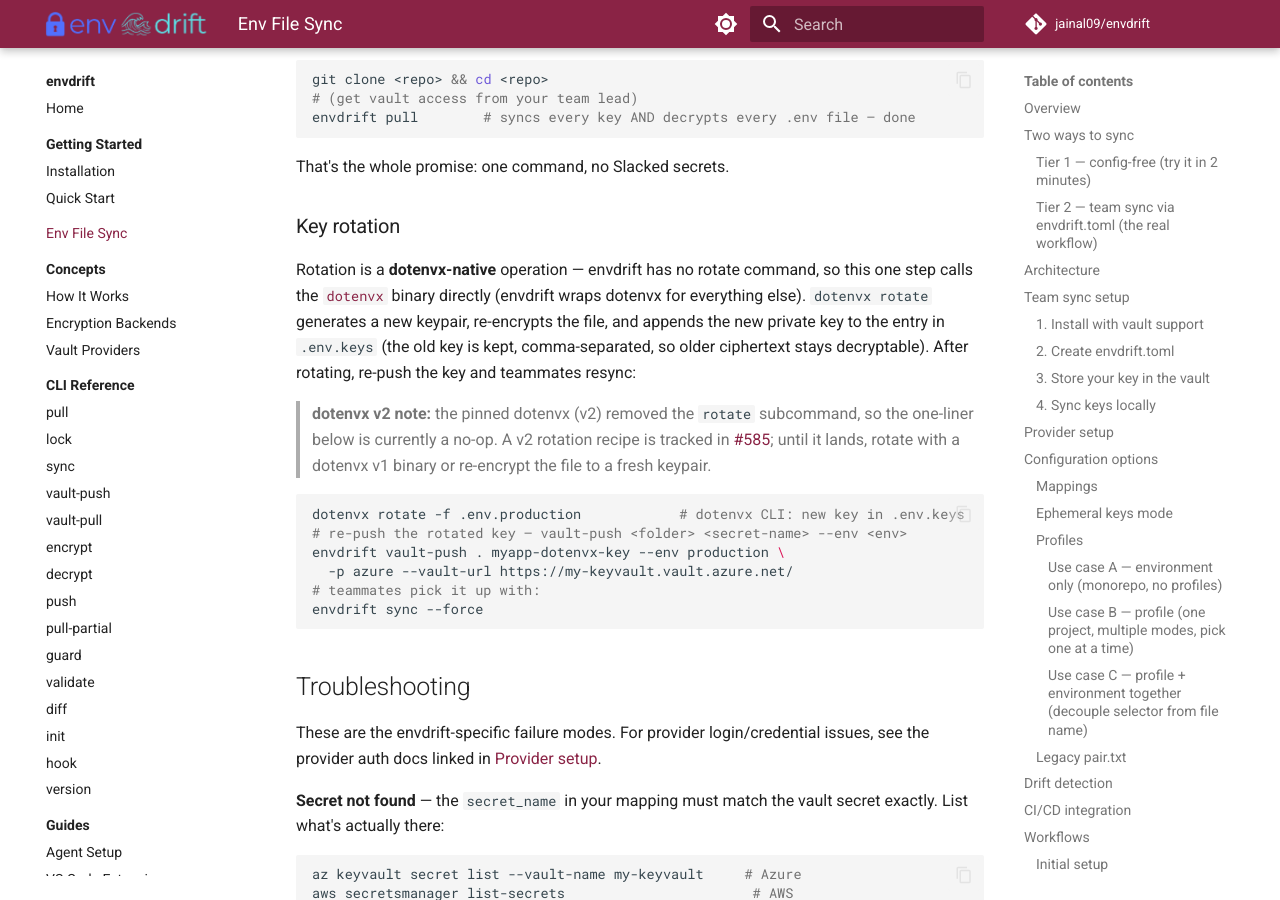
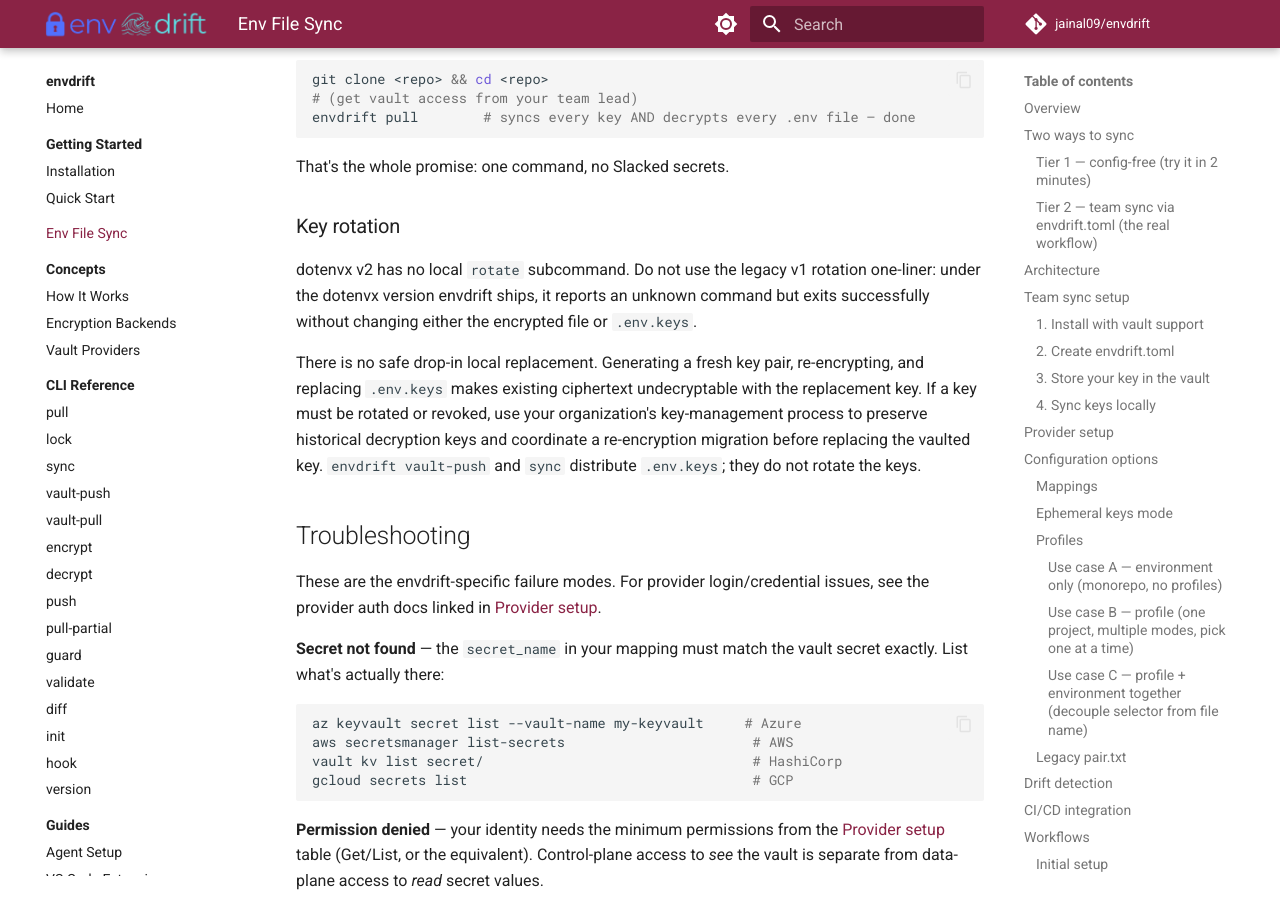
Before and after one commit to jainal09/envdrift, an MkDocs documentation site: the page built from docs/guides/env-file-sync.md, in a window 1280 px wide and 900 px high, scrolled down 10506 px. Built offline with MkDocs 1.6.1 and Material for MkDocs 9.7.7, drawn with Linux system fonts in a browser that asks for light colours; comment, search, counter and statistics services are not loaded.

Commit message:
docs(sync): correct dotenvx v2 rotation guidance

````diff
--- a/docs/guides/env-file-sync.md
+++ b/docs/guides/env-file-sync.md
@@ -613,26 +613,16 @@ That's the whole promise: one command, no Slacked secrets.
 
 ### Key rotation
 
-Rotation is a **dotenvx-native** operation — envdrift has no rotate command, so this
-one step calls the [`dotenvx`](https://dotenvx.com) binary directly (envdrift wraps
-dotenvx for everything else). `dotenvx rotate` generates a new keypair, re-encrypts
-the file, and appends the new private key to the entry in `.env.keys` (the old key is
-kept, comma-separated, so older ciphertext stays decryptable). After rotating,
-re-push the key and teammates resync:
+dotenvx v2 has no local `rotate` subcommand. Do not use the legacy v1 rotation
+one-liner: under the dotenvx version envdrift ships, it reports an unknown command
+but exits successfully without changing either the encrypted file or `.env.keys`.
 
-> **dotenvx v2 note:** the pinned dotenvx (v2) removed the `rotate` subcommand, so
-> the one-liner below is currently a no-op. A v2 rotation recipe is tracked in
-> [#585](https://github.com/jainal09/envdrift/issues/585); until it lands, rotate
-> with a dotenvx v1 binary or re-encrypt the file to a fresh keypair.
-
-```bash
-dotenvx rotate -f .env.production            # dotenvx CLI: new key in .env.keys
-# re-push the rotated key — vault-push <folder> <secret-name> --env <env>
-envdrift vault-push . myapp-dotenvx-key --env production \
-  -p azure --vault-url https://my-keyvault.vault.azure.net/
-# teammates pick it up with:
-envdrift sync --force
-```
+There is no safe drop-in local replacement. Generating a fresh key pair,
+re-encrypting, and replacing `.env.keys` makes existing ciphertext undecryptable
+with the replacement key. If a key must be rotated or revoked, use your
+organization's key-management process to preserve historical decryption keys and
+coordinate a re-encryption migration before replacing the vaulted key. `envdrift
+vault-push` and `sync` distribute `.env.keys`; they do not rotate the keys.
 
 ## Troubleshooting
 
````
Also changed, not shown: 2 other files.
